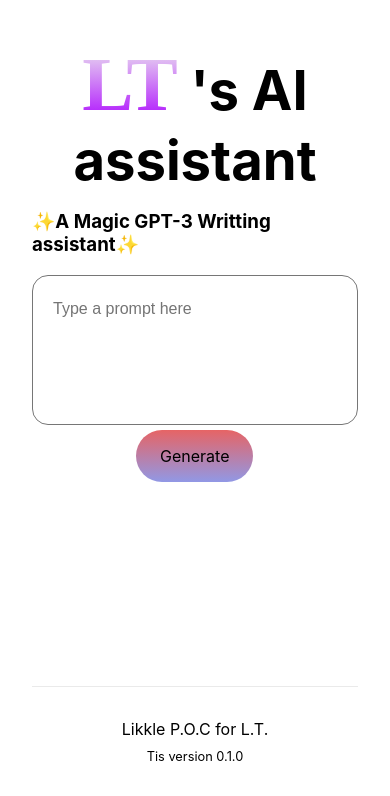
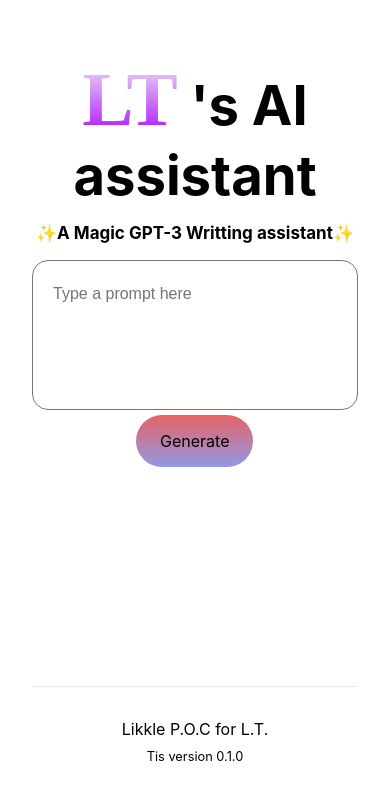
Before and after one commit to Iambizi/GPT3-writtingAssis, a Next.js app: page / in a window 390 px wide. Shown: the part 158-954 px from the top of the page. Built offline with nearby package versions, Linux system fonts and the light colour scheme; a web font is replaced by a local one.

Commit message:
CSS adjustments

```diff
--- a/styles/promptText.module.css
+++ b/styles/promptText.module.css
@@ -299,6 +299,10 @@
         text-align: center;
     }
 
+    .headerTitle h3 {
+        font-size: 17px;
+    }
+
     .key-stroke, .or {
         display: none;
     }
@@ -316,6 +320,8 @@
         width: 100%;
     }
 }
+
+
 
 
 
```
